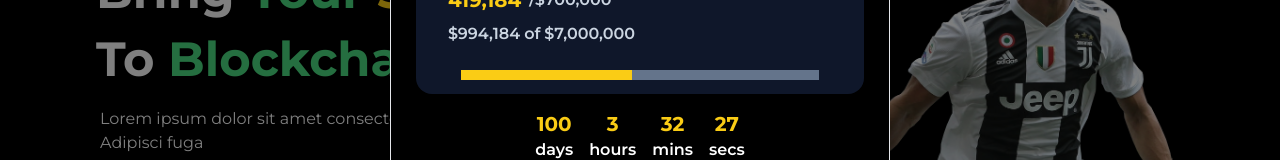
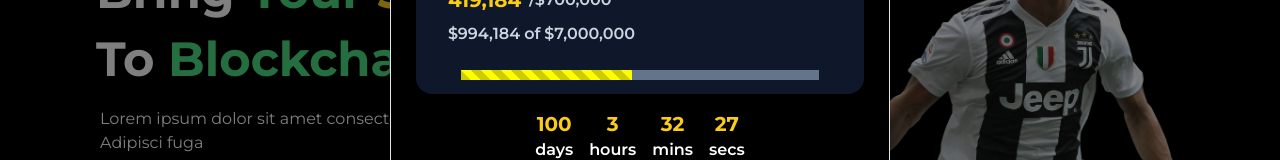
Before and after one commit to spanzyteo/fifa-token, a React (Vite) app: page / in a window 1280 px wide. Both pictures are taken after a click on the element "BUY NOW". Shown: the part 241-401 px from the top of the page. Built offline with nearby package versions, Linux system fonts and the light colour scheme.

Commit message:
added an animation effect to the progress bar

```diff
--- a/src/components/Modal.jsx
+++ b/src/components/Modal.jsx
@@ -123,10 +123,31 @@
                     className=" flex items-center h-[10px] mx-auto mt-6 bg-slate-500"
                     style={{ width: '100%' }}
                   >
-                    <div
-                      className="h-[10px] bg-yellow-400"
-                      style={{ width: `${percentage}%` }}
-                    ></div>
+                    <motion.div
+                      style={{
+                        width: `${percentage}%`,
+                        height: '100%',
+                        backgroundColor: 'yellow',
+                        overflow: 'hidden',
+                      }}
+                    >
+                      <motion.div
+                        initial={{ backgroundPosition: '0 0' }}
+                        animate={{ backgroundPosition: '200% 0' }}
+                        transition={{
+                          duration: 4,
+                          ease: 'linear',
+                          repeat: Infinity,
+                        }}
+                        style={{
+                          width: '200%',
+                          height: '100%',
+                          backgroundImage:
+                            'linear-gradient(45deg, rgba(0, 0, 0, 0.2) 25%, transparent 25%, transparent 50%, rgba(0, 0, 0, 0.2) 50%, rgba(0, 0, 0, 0.2) 75%, transparent 75%, transparent)',
+                          backgroundSize: '20px 20px',
+                        }}
+                      />
+                    </motion.div>
                   </div>
                 </div>
               </div>
```
